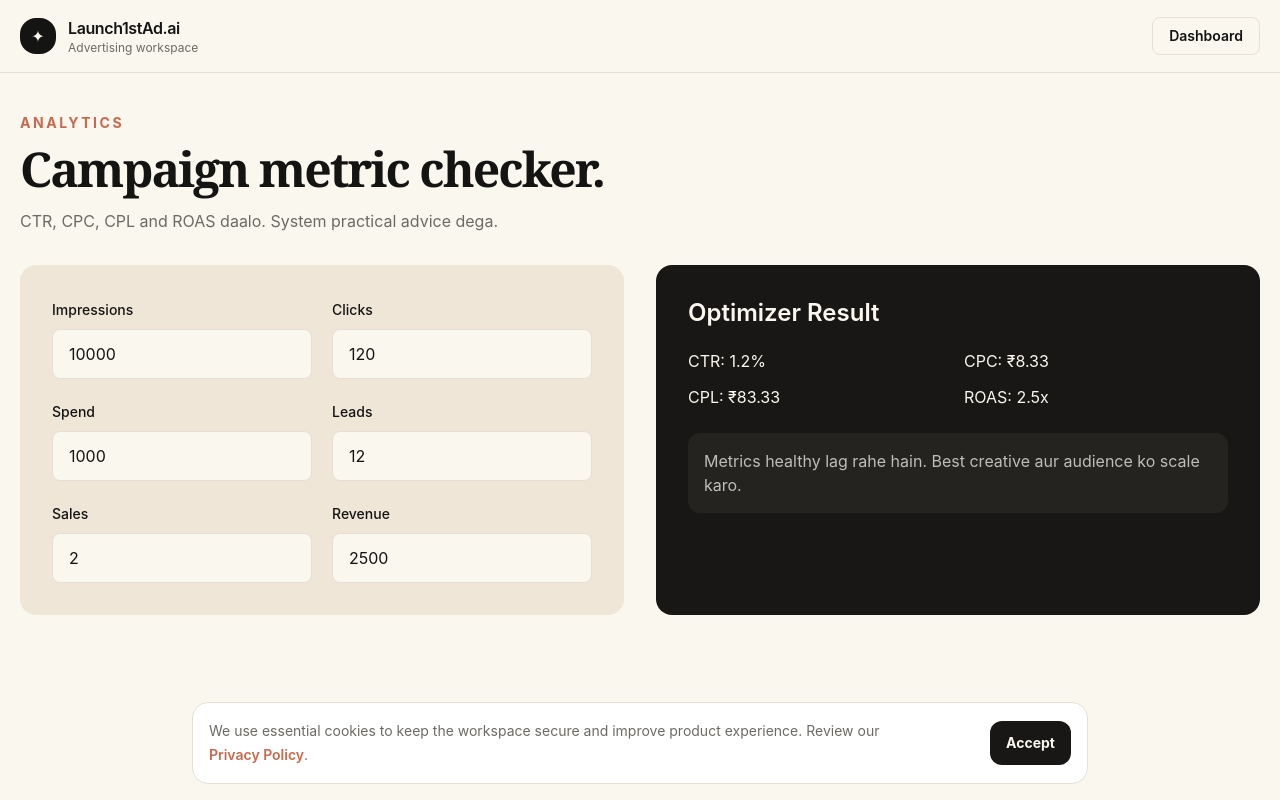
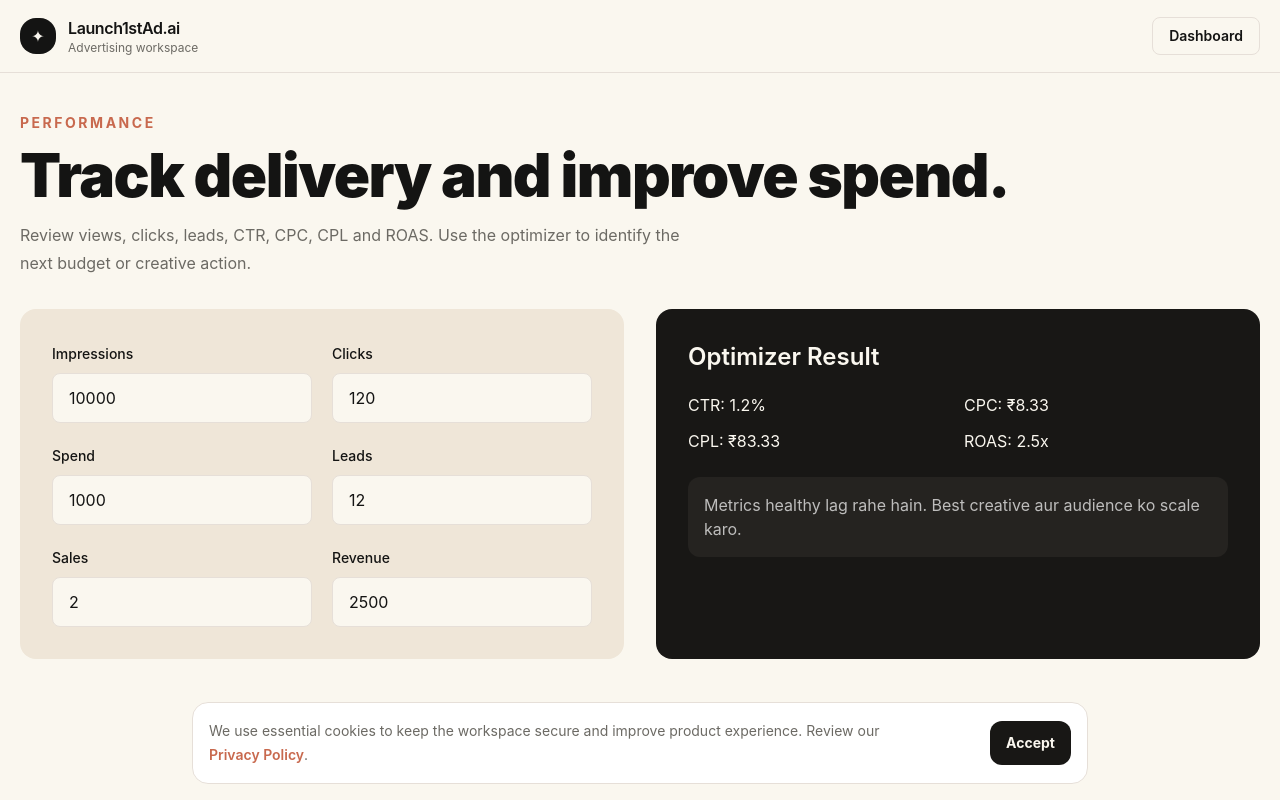
Before and after one commit to lkmeeena882437-dotcom/Launch1stAd.ai, a Next.js app: page /analytics in a window 1280 px wide. Built offline with nearby package versions, Linux system fonts and the light colour scheme.

Commit message:
Professionalize analytics page copy

```diff
--- a/app/analytics/page.tsx
+++ b/app/analytics/page.tsx
@@ -12,9 +12,9 @@ export default function AnalyticsPage() {
         </div>
       </header>
       <section className="mx-auto max-w-7xl px-5 py-10">
-        <p className="text-sm font-bold uppercase tracking-[0.18em] text-coral">Analytics</p>
-        <h1 className="serif-display mt-3 text-5xl">Campaign metric checker.</h1>
-        <p className="mt-4 max-w-2xl text-muted">CTR, CPC, CPL and ROAS daalo. System practical advice dega.</p>
+        <p className="text-sm font-bold uppercase tracking-[0.18em] text-coral">Performance</p>
+        <h1 className="mt-3 text-4xl font-black tracking-tight text-ink md:text-6xl">Track delivery and improve spend.</h1>
+        <p className="mt-4 max-w-2xl leading-7 text-muted">Review views, clicks, leads, CTR, CPC, CPL and ROAS. Use the optimizer to identify the next budget or creative action.</p>
         <OptimizerForm />
       </section>
     </main>
```
